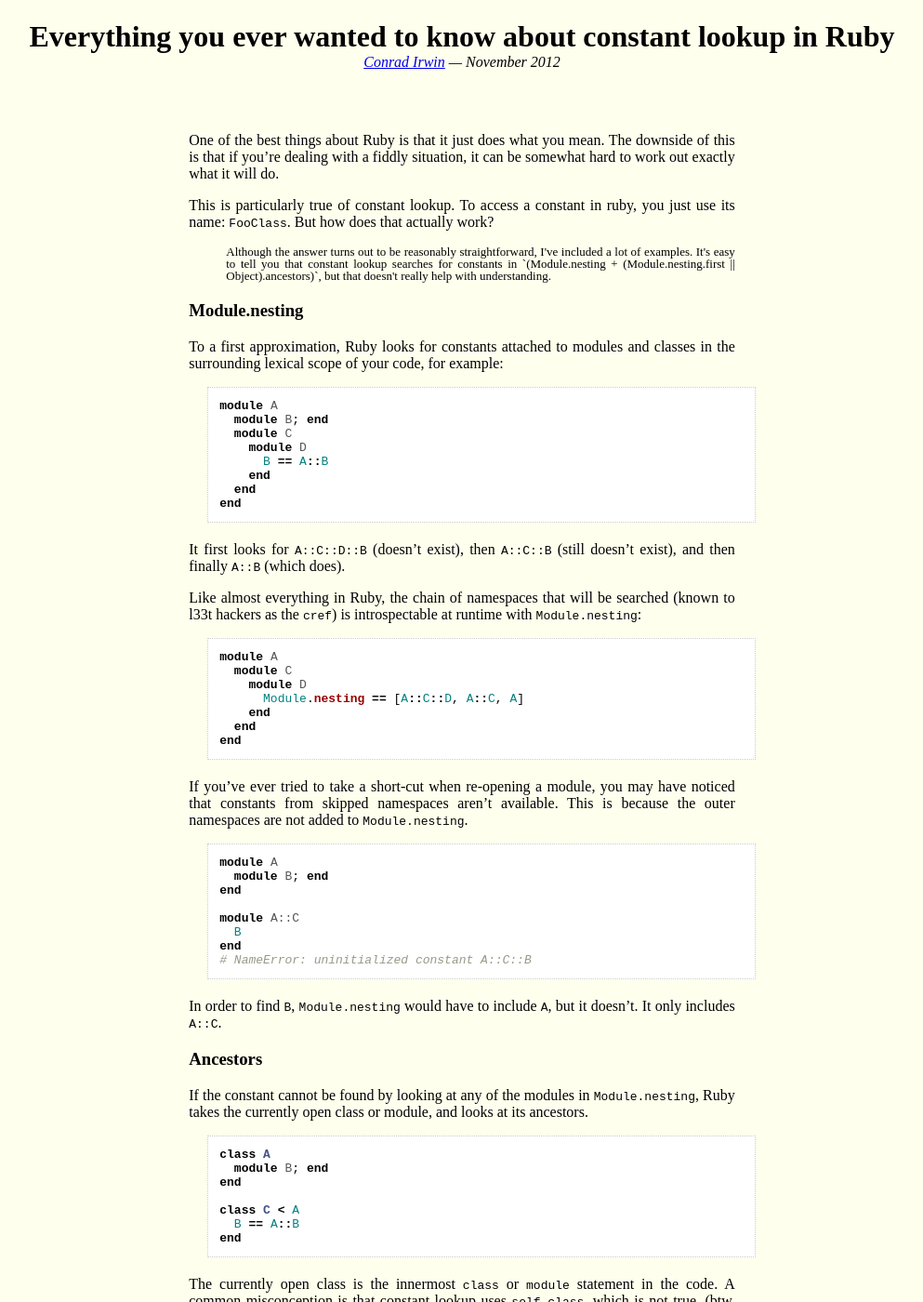
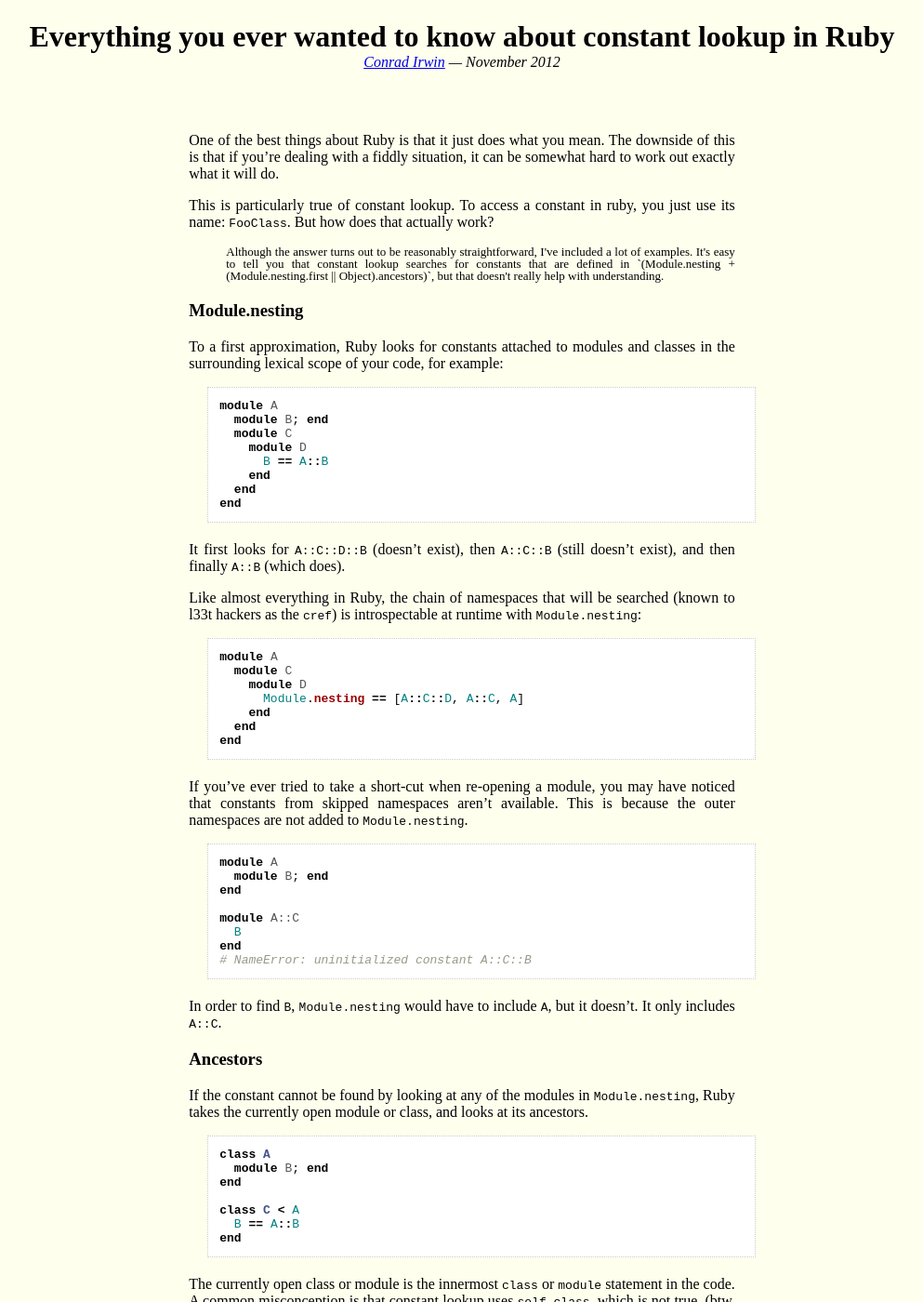
Before and after one commit to ConradIrwin/conradirwin.github.com, a Jekyll site: the page built from _posts/2012-11-23-constant-lookup.md, in a window 1280 px wide and 1400 px high. Shown: the whole window at 93% size, without its empty margins (143-1136 px from the left). Built offline with Jekyll 4.4.1, drawn with Linux system fonts in a browser that asks for light colours; Markdown is read by kramdown in place of the engine named in the settings; comment, search, counter and statistics services are not loaded; some of the changed text lies outside the part shown.

```diff
--- a/_posts/2012-11-23-constant-lookup.md
+++ b/_posts/2012-11-23-constant-lookup.md
@@ -14,7 +15,7 @@ This is particularly true of constant lookup. To access a constant in ruby, you
 its name: `FooClass`. But how does that actually work?
 
 <aside>Although the answer turns out to be reasonably straightforward, I've included a lot
-of examples. It's easy to tell you that constant lookup searches for constants in
+of examples. It's easy to tell you that constant lookup searches for constants that are defined in
 `(Module.nesting + (Module.nesting.first || Object).ancestors)`, but that doesn't really
 help with understanding.</aside>
 
@@ -73,7 +74,7 @@ Ancestors
 =========
 
 If the constant cannot be found by looking at any of the modules in `Module.nesting`, Ruby
-takes the currently open class or module, and looks at its ancestors.
+takes the currently open module or class, and looks at its ancestors.
 
 {% highlight ruby %}
 class A
@@ -85,21 +86,21 @@ class C < A
 end
 {% endhighlight %}
 
-The currently open class is the innermost `class` or `module` statement in the code. A
-common misconception is that constant lookup uses `self.class`, which is not true. (btw,
-it's not using the [default definee](http://yugui.jp/articles/846) either, just in case
-you wondered):
+The currently open class or module is the innermost `class` or `module` statement in the
+code. A common misconception is that constant lookup uses `self.class`, which is not true.
+(btw, it's not using the [default definee](http://yugui.jp/articles/846) either, just in
+case you wondered):
 
 {% highlight ruby %}
 class A
-  def get_d; C; end
+  def get_c; C; end
 end
 
 class B < A
   module C; end
 end
 
-B.new.get_d
+B.new.get_c
 # NameError: uninitialized constant A::C
 {% endhighlight %}
 
@@ -127,14 +128,14 @@ module C; end
 Object::C == C
 {% endhighlight %}
 
-Given that almost everything in Ruby is an Object (even classes!), the defaulting of the
-currently open class to Object at the top of the file is the magic that makes top-level
-constants available everywhere.
+This in turn explains why top-level constants are available throughout your program.
+Almost all classes in Ruby inherit from Object, so Object is almost always included in
+the list of ancestors of the currently open class, and thus its constants are almost
+always available.
 
 That said, if you've ever used a `BasicObject`, and noticed that top-level constants are
 missing, you now know why. Because `BasicObject` does not subclass `Object`, all of the
 constants are not in the lookup chain:
-
 
 {% highlight ruby %}
 class Foo < BasicObject
```
Also changed, not shown: other parts of _posts/2012-11-23-constant-lookup.md (+6 -3 lines).
